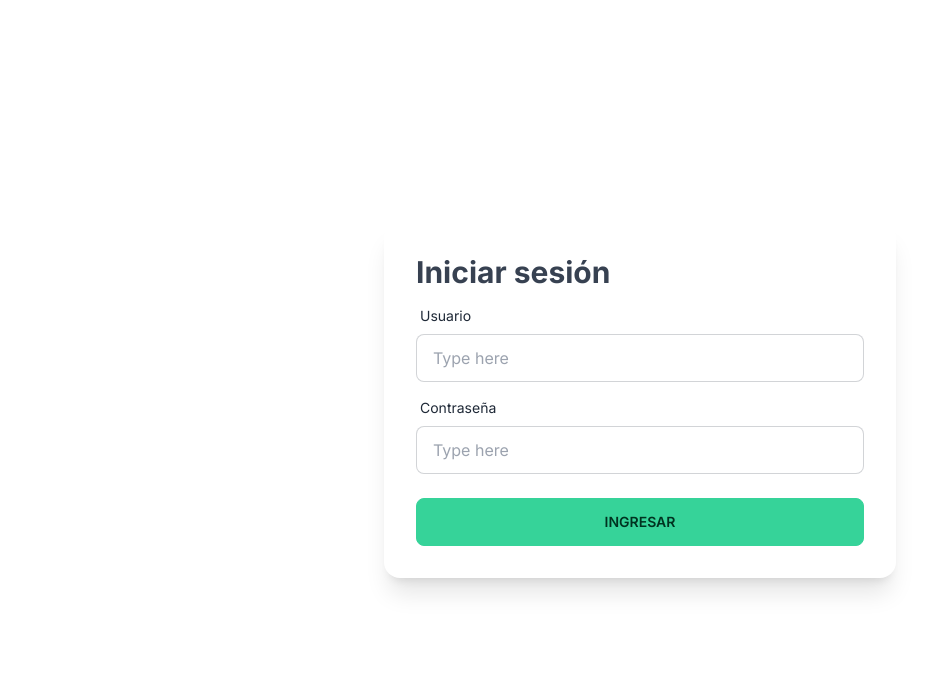
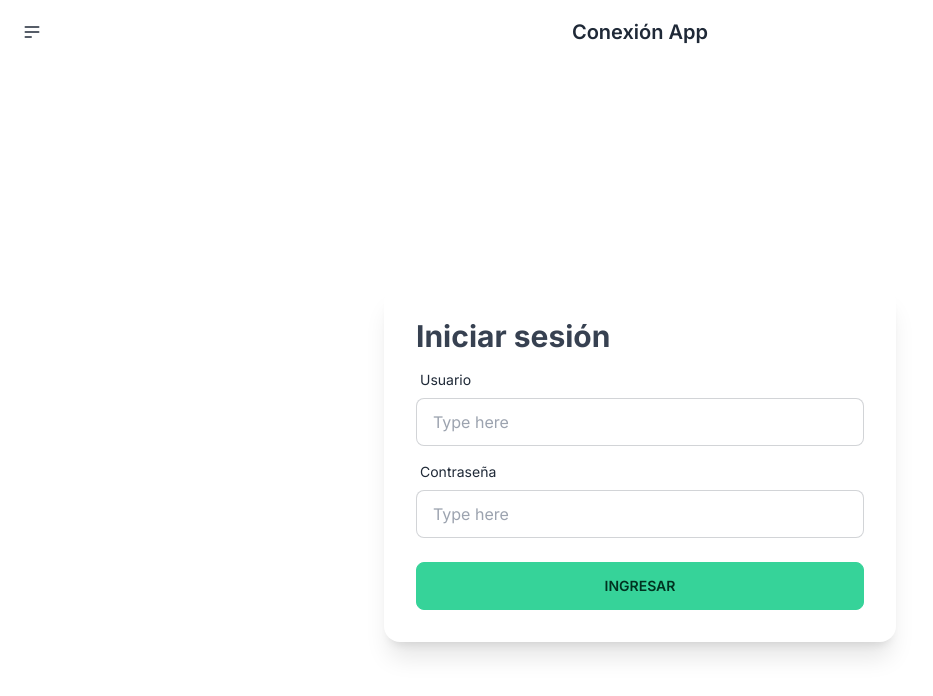
Before and after one commit to Andreseag/app-conexion, a Next.js app: page / in a window 1280 px wide. Shown: the top 696 px of the page, without its empty margins (0-933 px from the left). Built offline with nearby package versions, Linux system fonts and the light colour scheme.

Commit message:
feat: add middleware to restrited routes :sparkles:

```diff
--- a/package.json
+++ b/package.json
@@ -22,6 +22,7 @@
     "eslint": "8.48.0",
     "eslint-config-next": "13.4.19",
     "firebase": "^10.3.1",
+    "js-cookie": "^3.0.5",
     "next": "13.4.12",
     "react": "18.2.0",
     "react-datepicker": "^4.16.0",
@@ -35,6 +36,7 @@
   "devDependencies": {
     "@types/draft-js": "^0.11.12",
     "@types/draftjs-to-html": "^0.8.1",
+    "@types/js-cookie": "^3.0.4",
     "@types/react-datepicker": "^4.15.0",
     "@types/react-draft-wysiwyg": "^1.13.4",
     "@types/uuid": "^9.0.4",
--- a/src/api/auth/authActions.ts
+++ b/src/api/auth/authActions.ts
@@ -1,3 +1,5 @@
+import Cookies from 'js-cookie';
+
 async function apiLogin(body: { username: string; password: string; }) {
   const API_URL = process.env.API;
   const loginUrl = `${API_URL}/login`;
@@ -16,6 +18,9 @@
     throw new Error("Failed to fetch data");
   }
 
+  Cookies.set('currentUser', JSON.stringify(res.json()));
+
+
   return res.json();
 }
 
--- a/src/app/create-new/page.tsx
+++ b/src/app/create-new/page.tsx
@@ -2,7 +2,7 @@
 
 import React, { ChangeEvent, useState } from "react";
 import { useRouter } from "next/navigation";
-import { v4 } from "uuid";
+import Link from "next/link";
 import { format } from "date-fns";
 import DatePicker from "react-datepicker";
 import dynamic from "next/dynamic";
@@ -53,7 +53,6 @@
   const [alertValues, setAlertValues] = useState({ text: "", type: "" });
   const [loader, setLoader] = useState(false);
   const [editorState, setEditorState] = useState(EditorState.createEmpty());
-  const [filesUrls, setFileUrls] = useState<Media[]>([]);
   const [filesList, setFilesList] = useState<File[]>([]);
   const [newBody, setNewBody] = useState<CreateNewBody>(initialNewBody);
 
@@ -167,8 +166,17 @@
   };
 
   return (
-    <div className="create-new flex justify-center mt-12">
+    <div className="create-new flex justify-center mt-8">
       <div className="create-new__container w-11/12 lg:w-8/12">
+        <div className="text-sm breadcrumbs">
+          <ul>
+            <li>
+              <Link href="/home">Inicio</Link>
+            </li>
+            <li>Crear noticia</li>
+          </ul>
+        </div>
+        <div className="divider" />
         <h1 className="font-bold text-3xl">Crear noticia</h1>
         <p className="py-4">Agrega la información para agregar tu noticia</p>
         <form onSubmit={handleButtonClick} className="form-add">
--- a/src/app/layout.tsx
+++ b/src/app/layout.tsx
@@ -1,22 +1,98 @@
-import './globals.css'
-import type { Metadata } from 'next'
-import { Inter } from 'next/font/google'
+import "./globals.css";
+import type { Metadata } from "next";
+import { Inter } from "next/font/google";
+import Link from "next/link";
 
-const inter = Inter({ subsets: ['latin'] })
+const inter = Inter({ subsets: ["latin"] });
 
 export const metadata: Metadata = {
-  title: 'Create Next App',
-  description: 'Generated by create next app',
-}
+  title: "Create Next App",
+  description: "Generated by create next app",
+};
 
 export default function RootLayout({
   children,
 }: {
-  children: React.ReactNode
+  children: React.ReactNode;
 }) {
   return (
     <html lang="en">
-      <body className={inter.className}>{children}</body>
+      <body className={inter.className}>
+        <div className="navbar bg-base-100 sticky">
+          <div className="navbar-start">
+            <div className="dropdown">
+              <label tabIndex={0} className="btn btn-ghost btn-circle">
+                <svg
+                  xmlns="http://www.w3.org/2000/svg"
+                  className="h-5 w-5"
+                  fill="none"
+                  viewBox="0 0 24 24"
+                  stroke="currentColor"
+                >
+                  <path
+                    strokeLinecap="round"
+                    strokeLinejoin="round"
+                    strokeWidth="2"
+                    d="M4 6h16M4 12h16M4 18h7"
+                  />
+                </svg>
+              </label>
+              <ul
+                tabIndex={0}
+                className="menu menu-sm dropdown-content mt-3 z-[1] p-2 shadow bg-base-100 rounded-box w-52"
+              >
+                <li>
+                  <Link href="/home">Inicio</Link>
+                </li>
+                <li>
+                  <Link href="/create-new">Crear noticia</Link>
+                </li>
+              </ul>
+            </div>
+          </div>
+          <div className="navbar-center">
+            <a className="btn btn-ghost normal-case text-xl">Conexión App</a>
+          </div>
+          <div className="navbar-end">
+            {/* <button className="btn btn-ghost btn-circle">
+              <svg
+                xmlns="http://www.w3.org/2000/svg"
+                className="h-5 w-5"
+                fill="none"
+                viewBox="0 0 24 24"
+                stroke="currentColor"
+              >
+                <path
+                  strokeLinecap="round"
+                  strokeLinejoin="round"
+                  strokeWidth="2"
+                  d="M21 21l-6-6m2-5a7 7 0 11-14 0 7 7 0 0114 0z"
+                />
+              </svg>
+            </button> */}
+            {/* <button className="btn btn-ghost btn-circle">
+              <div className="indicator">
+                <svg
+                  xmlns="http://www.w3.org/2000/svg"
+                  className="h-5 w-5"
+                  fill="none"
+                  viewBox="0 0 24 24"
+                  stroke="currentColor"
+                >
+                  <path
+                    strokeLinecap="round"
+                    strokeLinejoin="round"
+                    strokeWidth="2"
+                    d="M15 17h5l-1.405-1.405A2.032 2.032 0 0118 14.158V11a6.002 6.002 0 00-4-5.659V5a2 2 0 10-4 0v.341C7.67 6.165 6 8.388 6 11v3.159c0 .538-.214 1.055-.595 1.436L4 17h5m6 0v1a3 3 0 11-6 0v-1m6 0H9"
+                  />
+                </svg>
+                <span className="badge badge-xs badge-primary indicator-item"></span>
+              </div>
+            </button> */}
+          </div>
+        </div>
+        {children}
+      </body>
     </html>
-  )
+  );
 }
--- /dev/null
+++ b/src/middleware.ts
@@ -0,0 +1,23 @@
+import { NextResponse } from 'next/server';
+import type { NextRequest } from 'next/server';
+
+
+const protectedRoutes = ['/home', '/create-new'];
+
+export function middleware(request: NextRequest) {
+	const currentUser = request.cookies.get('currentUser')?.value;
+
+	if (
+		protectedRoutes.some(path => request.nextUrl.pathname.includes(path)) &&
+		!currentUser
+	) {
+		request.cookies.delete('currentUser');
+		const response = NextResponse.redirect(
+			new URL('/', request.url)
+		);
+		response.cookies.delete('currentUser');
+
+		return response;
+	}
+
+}
```
Also changed, not shown: 1 other file (tests, documents, lock files or other folders).
